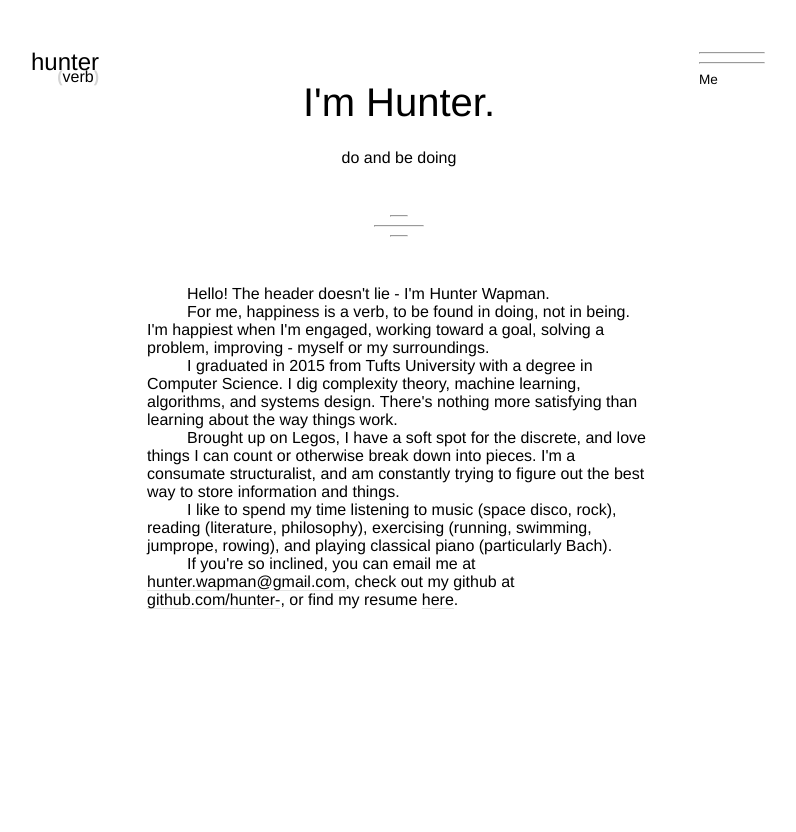
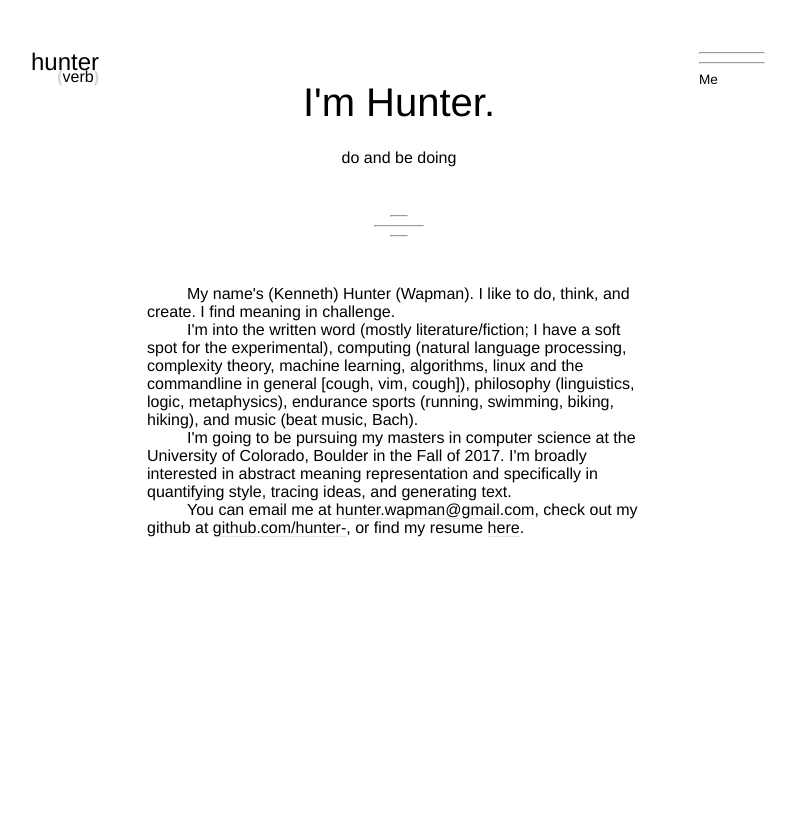
Before and after one commit to hneutr/hv-flask, a Flask app: page /me.html in a window 1280 px wide. Shown: the whole page, without its empty margins (241-1037 px from the left). Run offline with Flask 2, Linux system fonts and the light colour scheme; parts of the project's set-up code (start-up, migrations or seed data) failed here and were passed over.

Commit message:
updated about for 2017 fall

```diff
--- a/templates/about.html
+++ b/templates/about.html
@@ -4,11 +4,12 @@
 
 {% block content %}
 <div id="page-body">
-    <p>Hello! The header doesn't lie - I'm Hunter Wapman. </p>
-    <p>For me, happiness is a verb, to be found in doing, not in being. I'm happiest when I'm engaged, working toward a goal, solving a problem, improving - myself or my surroundings.</p>
-    <p>I graduated in 2015 from Tufts University with a degree in Computer Science. I dig complexity theory, machine learning, algorithms, and systems design. There's nothing more satisfying than learning about the way things work.</p>
-    <p>Brought up on Legos, I have a soft spot for the discrete, and love things I can count or otherwise break down into pieces. I'm a consumate structuralist, and am constantly trying to figure out the best way to store information and things.</p>
-    <p>I like to spend my time listening to music (space disco, rock), reading (literature, philosophy), exercising (running, swimming, jumprope, rowing), and playing classical piano (particularly Bach).</p>
-    <p>If you're so inclined, you can email me at <a href="mailto:hunter.wapman@gmail.com">hunter.wapman@gmail.com</a>, check out my github at <a href="https://github.com/hunter-">github.com/hunter-</a>, or find my resume <a href="{{ url_for('resume')}}">here</a>.</p>
+	<p>My name's (Kenneth) Hunter (Wapman). I like to do, think, and create. I find meaning in challenge.</p>
+
+	<p>I'm into the written word (mostly literature/fiction; I have a soft spot for the experimental), computing (natural language processing, complexity theory, machine learning, algorithms, linux and the commandline in general [cough, vim, cough]), philosophy (linguistics, logic, metaphysics), endurance sports (running, swimming, biking, hiking), and music (beat music, Bach).</p>
+
+	<p>I'm going to be pursuing my masters in computer science at the University of Colorado, Boulder in the Fall of 2017. I'm broadly interested in abstract meaning representation and specifically in quantifying style, tracing ideas, and generating text.</p>
+
+    <p>You can email me at <a href="mailto:hunter.wapman@gmail.com">hunter.wapman@gmail.com</a>, check out my github at <a href="https://github.com/hunter-">github.com/hunter-</a>, or find my resume <a href="{{ url_for('resume')}}">here</a>.</p>
 </div>
 {% endblock content %}
```
